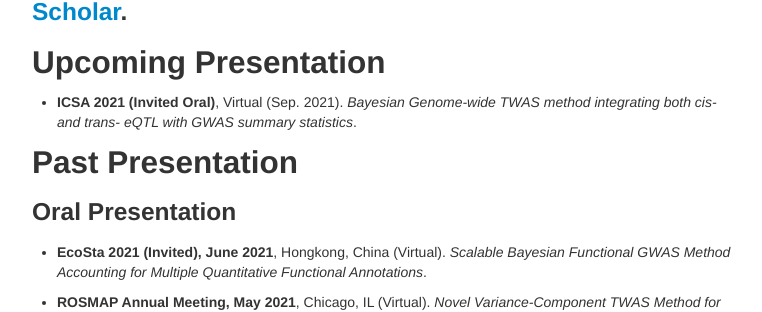
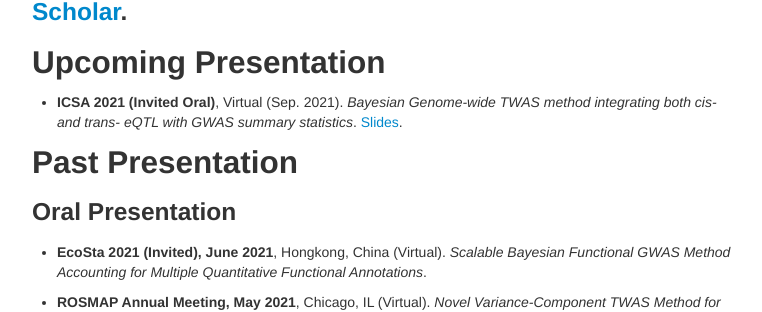
Before and after one commit to yanglab-emory/yanglab-emory.github.io, a Jekyll site: the page built from pages/papers.md, in a window 1280 px wide. Shown: the part 1140-1452 px from the top of the page, without its empty margins (258-1020 px from the left). Built offline with Jekyll 4.4.1, drawn with Linux system fonts in a browser that asks for light colours.

Commit message:
add slides

```diff
--- a/pages/papers.md
+++ b/pages/papers.md
@@ -34,7 +34,7 @@ title: "Publication and Presentation"
 
 ## Upcoming Presentation
 
-* **ICSA 2021 (Invited Oral)**, Virtual (Sep. 2021). _Bayesian Genome-wide TWAS method integrating both cis- and trans- eQTL with GWAS summary statistics_.
+* **ICSA 2021 (Invited Oral)**, Virtual (Sep. 2021). _Bayesian Genome-wide TWAS method integrating both cis- and trans- eQTL with GWAS summary statistics_. <a href="../assets/PresentationSlides/BGW_TWAS_ICSA_Sep2021.pdf">Slides</a>.
 
 
 ## Past Presentation
```
Also changed, not shown: 1 other file.
